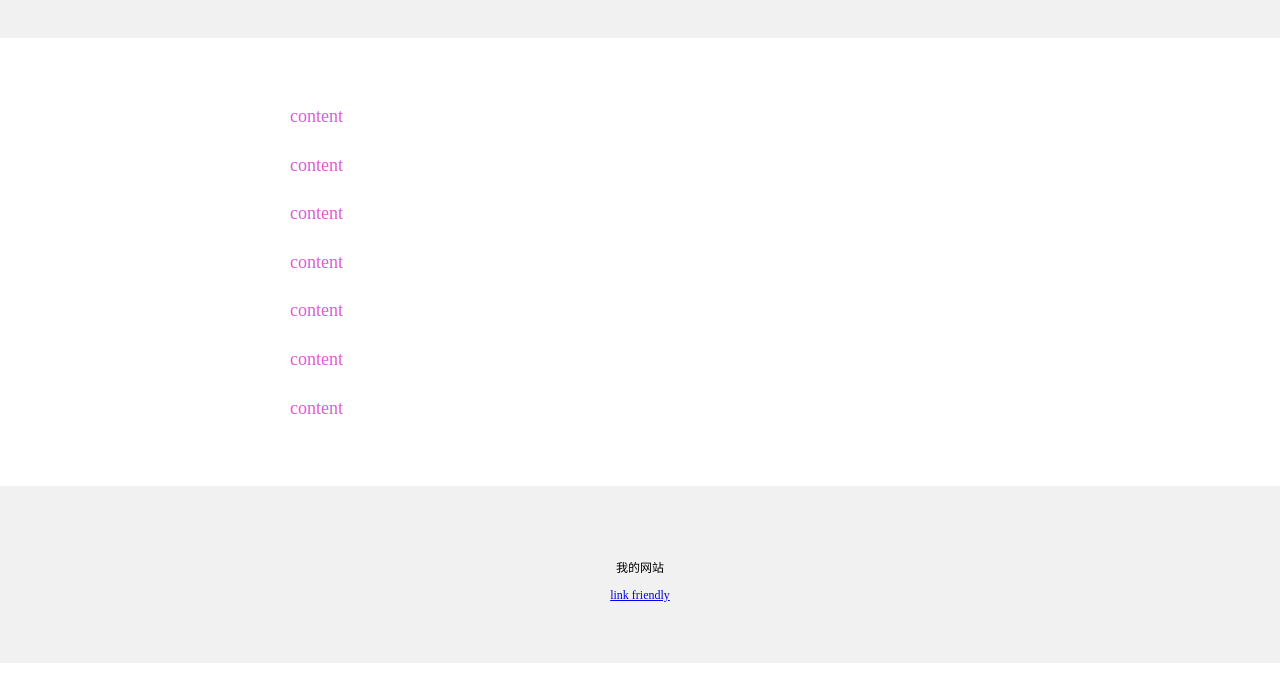
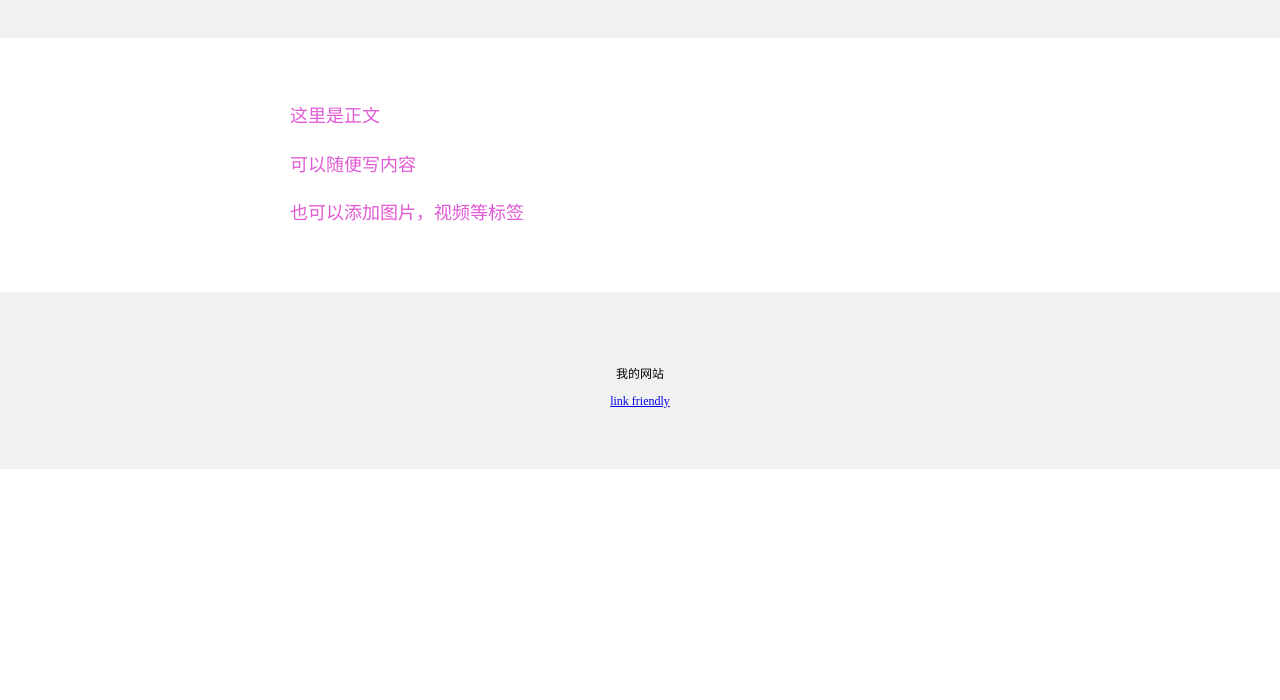
Before and after one commit to thanatos1542/FirstWeb, a plain HTML site: page index.html in a window 1280 px wide. Shown: the part 100-800 px from the top of the page. Drawn offline with Linux system fonts and the light colour scheme.

Commit message:
Update index.html

```diff
--- a/index.html
+++ b/index.html
@@ -30,13 +30,9 @@
         font-size: 18px;
       "
     >
-      <p>content</p>
-      <p>content</p>
-      <p>content</p>
-      <p>content</p>
-      <p>content</p>
-      <p>content</p>
-      <p>content</p>
+      <p>这里是正文</p>
+      <p>可以随便写内容</p>
+      <p>也可以添加图片，视频等标签</p>
     </div>
     <div
       style="
```
